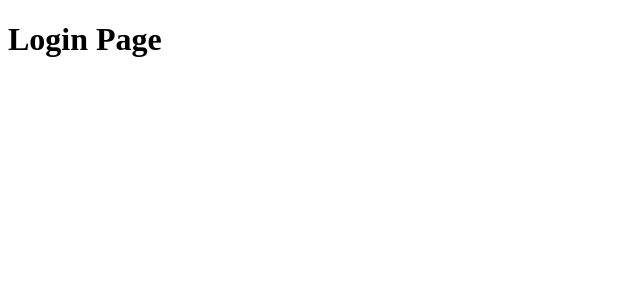
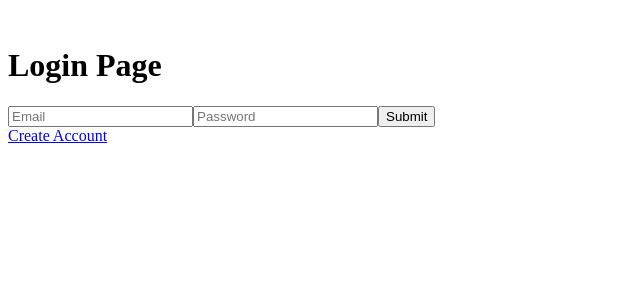
Before and after one commit to bikeAlertr/bikeAlertr, a React app: page / in a window 1280 px wide. Shown: the top 300 px of the page, without its empty margins (0-640 px from the left). Built offline with nearby package versions, Linux system fonts and the light colour scheme.

Commit message:
Login page is skeleton built need to connect to backend
Nachiket Pingle nachiketpingle@gmail.com

```diff
--- a/package.json
+++ b/package.json
@@ -30,6 +30,7 @@
     "cross-env": "^7.0.3",
     "css-loader": "^5.2.4",
     "html-webpack-plugin": "^5.3.1",
+    "sass": "^1.32.13",
     "sass-loader": "^11.1.1",
     "style-loader": "^2.0.0",
     "ts-loader": "^9.1.2",
@@ -47,6 +48,7 @@
     "@types/react": "^17.0.5",
     "@types/react-router": "^5.1.14",
     "@types/react-router-dom": "^5.1.7",
+    "@types/sass": "^1.16.0",
     "@types/serve-static": "^1.13.9",
     "axios": "^0.21.1",
     "body-parser": "^1.19.0",
--- a/src/App.tsx
+++ b/src/App.tsx
@@ -1,18 +1,21 @@
-import React from 'react'
+import { Box } from "@material-ui/core";
+import React from "react";
 import { Router, Route, Switch } from "react-router";
 import { BrowserRouter } from "react-router-dom";
-import Alerts from './components/alertColumn';
-import Dashboard from './components/dashboard';
-import Login from './components/login';
-import Signup from './components/signup';
+import Alerts from "./components/alertColumn";
+import Dashboard from "./components/dashboard";
+import Login from "./components/login";
+import Signup from "./components/signup";
 
 let routes = (
   <div>
     <BrowserRouter>
       <Switch>
         <Route exact path="/">
+          <Box component="span" m={1}>
             <Login />
-      </ Route>
+          </Box>
+        </Route>
         <Route path="/signup">
           <Signup />
         </Route>
@@ -25,13 +28,8 @@ let routes = (
   </div>
 );
 
-
 const App = () => {
-  return (
-    <div>
-      {routes}
-    </div>
-  )
+  return <div>{routes}</div>;
 };
 
 export default App;
--- a/src/components/login.tsx
+++ b/src/components/login.tsx
@@ -1,13 +1,57 @@
-import React from 'react'
-import { Router, Route, Switch } from "react-router";
+import { setupMaster } from "cluster";
+import React, { useState } from "react";
 import { Link } from "react-router-dom";
+import "../styles/loginStyles.scss"
 
 const Login = () => {
+  const [login, setLogin] = useState({});
+  // const { user, setUser } = useContext(AuthContext)
+
+  const formSubmit = (e: any) => {
+    e.preventDefault();
+
+    // signin();
+
+    console.log('this is login state', login)
+    // console.log('this is email', e.target[0].value)
+    // console.log('this is password', e.target[1].value)
+    // console.log('clicked submit')
+  };
+
+  const signin = () => {
+    fetch(`/user/login`, {
+      method: "POST",
+      headers: { "Content-Type": "application/json" },
+      body: JSON.stringify(login)
+    })
+    .then(response => response.json());
+    // .then(data => {
+    //   console.log("signin: ", user);
+    //   setUser(...user, data);
+    // })
+  }
+
   return (
     <div>
       <h1>Login Page</h1>
+      <form id="loginForm" onSubmit={formSubmit}>
+        <input
+          id="email"
+          type="text"
+          placeholder="Email"
+          onChange={(e) => setLogin({ ...login, email: e.target.value})}
+        />
+        <input
+          id="password"
+          type="text"
+          placeholder="Password"
+          onChange={(e) => setLogin({ ...login, password: e.target.value})}
+        />
+        <input form="loginForm" type="submit" value="Submit"></input>
+      </form>
+      <Link to='/signup'>Create Account</Link>
     </div>
-  )
-}
+  );
+};
 
-export default Login
+export default Login;
--- /dev/null
+++ b/src/styles/loginStyles.scss
@@ -0,0 +1,4 @@
+
+.loginForm {
+  background-color: red;
+}
```
Also changed, not shown: 1 other file (tests, documents, lock files or other folders). Lines whose indentation alone changed are shown as unchanged.
